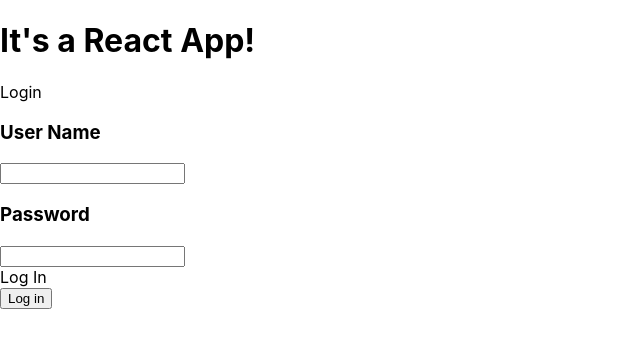
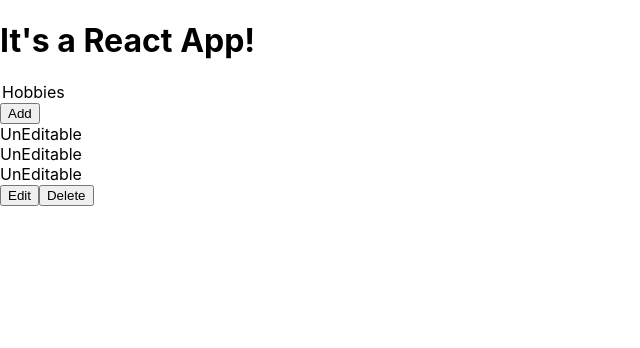
Before and after one commit to uncertainkitten/coding_challenge, a React (Create React App) app: page / in a window 1280 px wide. Shown: the top 348 px of the page, without its empty margins (0-640 px from the left). Built offline with nearby package versions, Linux system fonts and the light colour scheme.

Commit message:
Start rebuilding hobbies - create basic add and editable functionality

```diff
--- a/package.json
+++ b/package.json
@@ -5,7 +5,8 @@
   "dependencies": {
     "react": "^16.7.0",
     "react-dom": "^16.7.0",
-    "react-scripts": "2.1.2"
+    "react-scripts": "^2.1.3",
+    "shortid": "^2.2.14"
   },
   "scripts": {
     "start": "react-scripts start",
--- a/src/App.js
+++ b/src/App.js
@@ -1,13 +1,13 @@
 import React, { Component } from 'react';
 import './App.css';
-import LoginForm from './components/login';
+import HobbyIndex from './components/hobby_index';
 
 class App extends Component {
   render() {
     return (
       <div>
         <h1>It's a React App!</h1>
-        <LoginForm />
+        <HobbyIndex />
       </div>
     );
   }
--- a/src/components/employee_page_info.jsx
+++ b/src/components/employee_page_info.jsx
@@ -32,7 +32,7 @@ class EmployeePageInfo extends React.Component{
         <label className="emp-label">State:</label><span className="emp-info">{this.props.address.state}</span>
         <label className="emp-label">Zip:</label><span className="emp-info">{this.props.address.zip}</span>
         <div className="hobby-box">
-          <HobbyIndex />
+          <HobbyIndex hobbies={this.props.hobbies}/>
         </div>
         <button className="delete-btn" onClick={this.handleDelete}>Delete Employee</button>
         <button className="save-btn" onClick={this.handleSave}>Create Employee</button>
--- a/src/components/hobby_index.jsx
+++ b/src/components/hobby_index.jsx
@@ -1,25 +1,49 @@
 import React from 'react';
-import HobbyIndexItem from './hobby_index_item';
-import NewHobbyIndexItem from './new_hobby_index_item';
+import HobbyInfoItem from './hobby_info_item'
 
 class HobbyIndex extends React.Component{
   constructor(props){
     super(props)
     this.state = {
-      hobbies: this.props.hobbies
+      hobbyId: 2,
+      hobbies: ["Punching Computers", "Getting Mad At Video Games", "Depression"],
+      editMode: {}
     }
-    this.handleEdit = this.handleEdit.bind(this)
+    this.handleAdd = this.handleAdd.bind(this);
+  }
+
+  changeHobby(key, hobby){
+    this.setState({hobbyObj: {[key]: hobby}});
+  }
+
+  handleAdd(e){
+    e.preventDefault();
+    let hobbyId = this.state.hobbyId + 1
+    this.setState({
+      hobbies: [...this.state.hobbies, ""],
+      editMode: {...this.state.editMode, [hobbyId]: true},
+      hobbyId});
   }
 
   render(){
-    return(
-      <div className="hobby-box">
-        <label className="emp-label">Hobbies</label><button className="emp-btn" onClick={this.addHobby}>Add</button>
-        <button className="emp-btn" onClick={this.handleEdit}>Edit</button><button className="emp-btn" onClick={this.handleDelete}>Delete</button>
-      </div>
-    )
+    let hobbyComp = this.state.hobbies.map((hobby, index) => {
+      if (this.state.editMode[index]){
+        return <div>Editable</div>
+      }else{
+        return <div>UnEditable</div>
+      }
+    });
+    return(<div className="hobby-index">
+      <form className="hobby-form" onSubmit={this.handleSubmit}>
+        <legend className="emp-label">Hobbies</legend><button className="emp-btn" onClick={this.handleAdd}>Add</button>
+        {hobbyComp}
+        <input type="submit" className="emp-btn" value="Edit" /><input type="submit" className="emp-btn" value="Delete" />
+      </form>
+    </div>);
   }
 }
+
+export default HobbyIndex;
 
 // Thoughts about Hobby Index - I probably want to store the hobbies as a hash so I can key in to modify it easier
 // Challenges - I need to figure out what keys will work and be passable through the various local states
--- /dev/null
+++ b/src/components/hobby_info_item.jsx
@@ -0,0 +1,13 @@
+import React from 'react';
+
+class HobbyInfoItem extends React.Component{
+  render(){
+    return(
+      <div className="hobby-info">
+        <span className="emp-label">{this.props.hobbyText}</span>
+      </div>
+    )
+  }
+}
+
+export default HobbyInfoItem;
--- a/src/components/new_employee_form.jsx
+++ b/src/components/new_employee_form.jsx
@@ -49,7 +49,7 @@ class EmployeeInfoForm extends React.Component{
           <label className="emp-label">Zip:</label>
           <input className="emp-info" type="text" value={this.state.zip} onChange={this.update("zip")}/>
           <div className="hobby-box">
-            <HobbyIndex />
+            <HobbyIndex hobbies={this.props.hobbies}/>
           </div>
           <button className="delete-btn" onClick={this.handleDelete}>Delete Employee</button>
           <button className="save-btn" onClick={this.handleSave}>Create Employee</button>
```
Also changed, not shown: src/components/hobby_index_item.jsx (+0 -15 lines), src/components/new_hobby_index_item.jsx (+6 -11 lines), src/components/checkbox.jsx (added), 1 other file (tests, documents, lock files or other folders).
